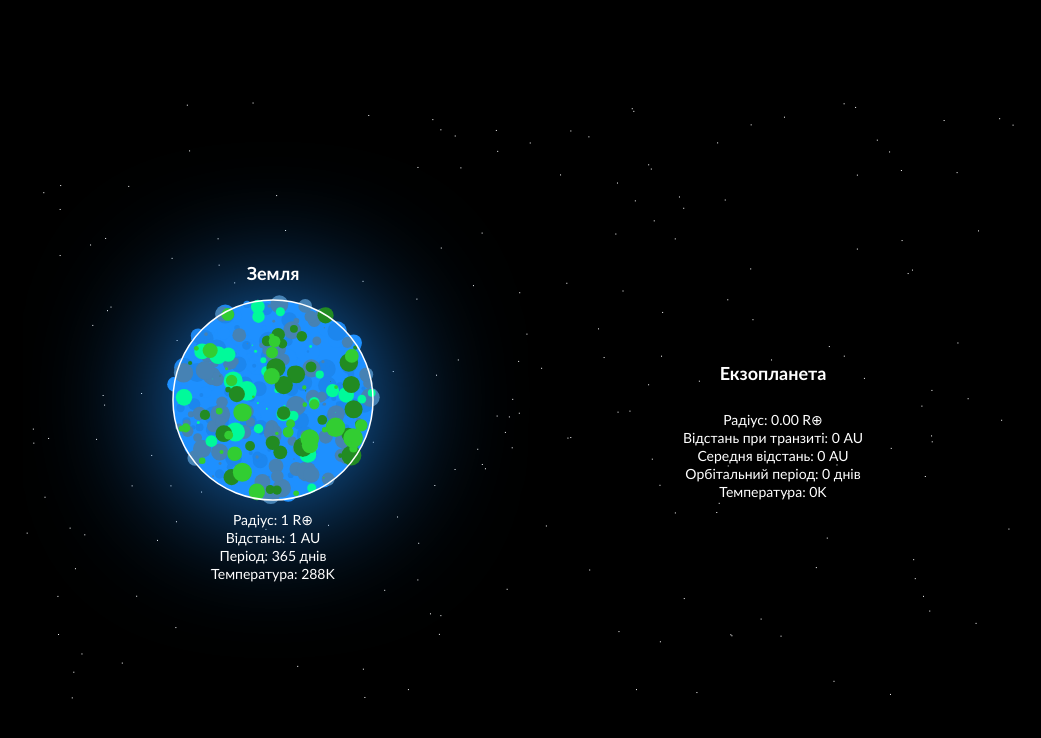
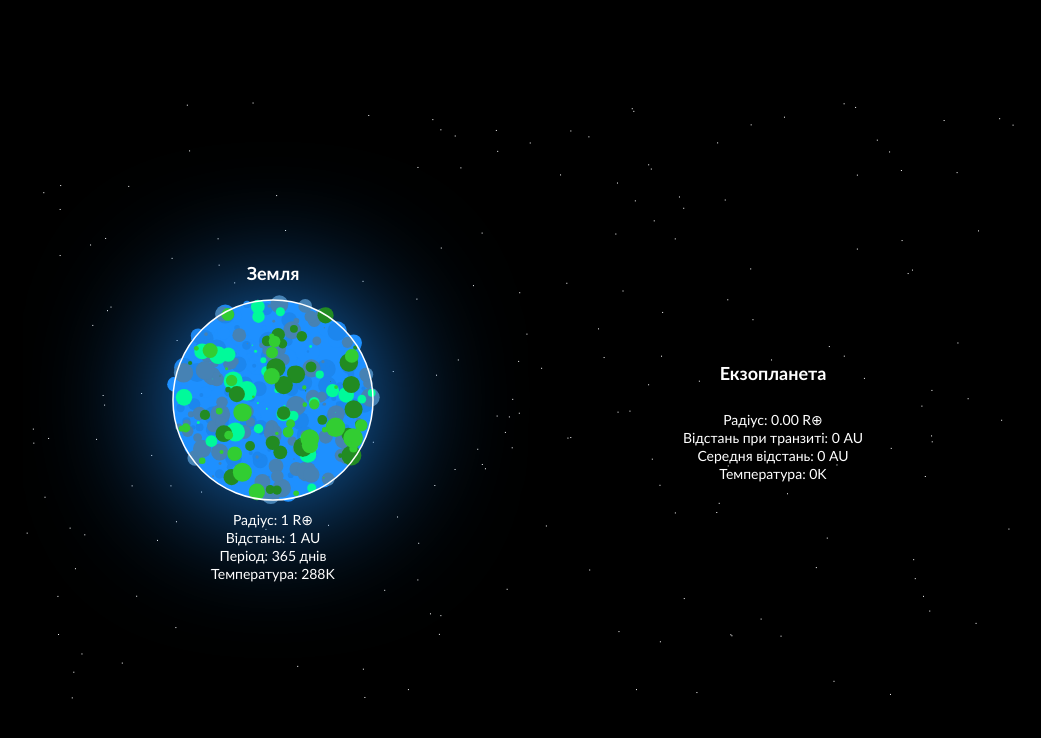
Before and after one commit to MartyniukAleksei/iaso-som-v1, a website: page exoplanet.html in a window 1280 px wide. Shown: the whole page, without its empty margins (117-1158 px from the left). Drawn offline with Linux system fonts and the light colour scheme.

Commit message:
Add files via upload

```diff
--- a/exoplanet.html
+++ b/exoplanet.html
@@ -1,7 +1,7 @@
 <!DOCTYPE html>
 <html lang="uk">
   <head>
-<meta charset="UTF-8">
+    <meta charset="UTF-8" />
     <title>Екзопланета</title>
     <style>
       body {
@@ -20,8 +20,15 @@
     </style>
     <meta name="viewport" content="width=device-width, initial-scale=1" />
     <style>
-  canvas { max-width: 100%; height: auto; display:block; }
-  body { margin: 0; background:#000; }
+      canvas {
+        max-width: 100%;
+        height: auto;
+        display: block;
+      }
+      body {
+        margin: 0;
+        background: #000;
+      }
     </style>
   </head>
   <body>
@@ -30,161 +37,211 @@
       const canvas = document.getElementById("canvas");
       const ctx = canvas.getContext("2d");
 
-function interpolateColors(color1, color2, steps){
-  const c1=parseInt(color1.slice(1),16);
-  const c2=parseInt(color2.slice(1),16);
-  const r1=(c1>>16)&0xFF, g1=(c1>>8)&0xFF, b1=c1&0xFF;
-  const r2=(c2>>16)&0xFF, g2=(c2>>8)&0xFF, b2=c2&0xFF;
-  const arr=[];
-  for(let i=0;i<steps;i++){
-    const t=i/(steps-1);
-    const r=Math.round(r1+(r2-r1)*t);
-    const g=Math.round(g1+(g2-g1)*t);
-    const b=Math.round(b1+(b2-b1)*t);
-    arr.push(`#${((1<<24)+ (r<<16)+(g<<8)+b).toString(16).slice(1)}`);
+      function interpolateColors(color1, color2, steps) {
+        const c1 = parseInt(color1.slice(1), 16);
+        const c2 = parseInt(color2.slice(1), 16);
+        const r1 = (c1 >> 16) & 0xff,
+          g1 = (c1 >> 8) & 0xff,
+          b1 = c1 & 0xff;
+        const r2 = (c2 >> 16) & 0xff,
+          g2 = (c2 >> 8) & 0xff,
+          b2 = c2 & 0xff;
+        const arr = [];
+        for (let i = 0; i < steps; i++) {
+          const t = i / (steps - 1);
+          const r = Math.round(r1 + (r2 - r1) * t);
+          const g = Math.round(g1 + (g2 - g1) * t);
+          const b = Math.round(b1 + (b2 - b1) * t);
+          arr.push(
+            `#${((1 << 24) + (r << 16) + (g << 8) + b).toString(16).slice(1)}`
+          );
         }
         return arr;
       }
 
-function buildColorPalette(temp,isEarth=false){
-  if(isEarth){
-    const blueColors=["#1E90FF","#1C86EE","#4682B4"];
-    const greenColors=["#00FA9A","#228B22","#32CD32"];
-    return {blue:blueColors,green:greenColors};
-  }else{
+      function buildColorPalette(temp, isEarth = false) {
+        if (isEarth) {
+          const blueColors = ["#1E90FF", "#1C86EE", "#4682B4"];
+          const greenColors = ["#00FA9A", "#228B22", "#32CD32"];
+          return { blue: blueColors, green: greenColors };
+        } else {
           let baseColors;
-    if(temp<200) baseColors=["#191970","#00008B","#1E90FF"];
-    else if(temp<400) baseColors=["#1E90FF","#4169E1","#4682B4","#5F9EA0"];
-    else if(temp<600) baseColors=["#006400","#008000","#2E8B57","#20B2AA"];
-    else if(temp<800) {
+          if (temp < 200) baseColors = ["#191970", "#00008B", "#1E90FF"];
+          else if (temp < 400)
+            baseColors = ["#1E90FF", "#4169E1", "#4682B4", "#5F9EA0"];
+          else if (temp < 600)
+            baseColors = ["#006400", "#008000", "#2E8B57", "#20B2AA"];
+          else if (temp < 800) {
             // Нові локанічні та реалістичні кольори для діапазону 600-800K
-      baseColors=["#556B2F","#6B8E23","#BDB76B","#DAA520"]; // оливково-зелений → пастельний жовтий
+            baseColors = ["#556B2F", "#6B8E23", "#BDB76B", "#DAA520"]; // оливково-зелений → пастельний жовтий
+          } else if (temp < 1000)
+            baseColors = ["#FFD700", "#FFA500", "#FFA07A", "#F0E68C"];
+          else if (temp < 1200)
+            baseColors = ["#FF8C00", "#FF6347", "#FF4500", "#FF7F50"];
+          else if (temp < 1500) baseColors = ["#FF4500", "#FF0000", "#B22222"];
+          else if (temp < 1800) baseColors = ["#B22222", "#8B0000", "#800000"];
+          else if (temp < 2200) baseColors = ["#800000", "#5C0000", "#4B0000"];
+          else baseColors = ["#4B0000", "#3E0000", "#330000", "#280000"];
+
+          let palette = [];
+          for (let i = 0; i < baseColors.length - 1; i++) {
+            palette = palette.concat(
+              interpolateColors(baseColors[i], baseColors[i + 1], 5).slice(0, 4)
+            );
           }
-    else if(temp<1000) baseColors=["#FFD700","#FFA500","#FFA07A","#F0E68C"];
-    else if(temp<1200) baseColors=["#FF8C00","#FF6347","#FF4500","#FF7F50"];
-    else if(temp<1500) baseColors=["#FF4500","#FF0000","#B22222"];
-    else if(temp<1800) baseColors=["#B22222","#8B0000","#800000"];
-    else if(temp<2200) baseColors=["#800000","#5C0000","#4B0000"];
-    else baseColors=["#4B0000","#3E0000","#330000","#280000"];
-
-    let palette=[];
-    for(let i=0;i<baseColors.length-1;i++){
-      palette=palette.concat(interpolateColors(baseColors[i],baseColors[i+1],5).slice(0,4));
-    }
-    palette.push(baseColors[baseColors.length-1]);
+          palette.push(baseColors[baseColors.length - 1]);
           return palette;
         }
       }
 
-function drawPatchyPlanet(ctx,x,y,r,temp,label,data,isEarth=false){
-  if(isEarth){
-    const palette=buildColorPalette(temp,true);
+      function drawPatchyPlanet(
+        ctx,
+        x,
+        y,
+        r,
+        temp,
+        label,
+        data,
+        isEarth = false
+      ) {
+        if (isEarth) {
+          const palette = buildColorPalette(temp, true);
 
-    ctx.shadowBlur=1.4*r;
-    ctx.shadowColor=palette.blue[0];
+          ctx.shadowBlur = 1.4 * r;
+          ctx.shadowColor = palette.blue[0];
           ctx.beginPath();
-    ctx.arc(x,y,r,0,2*Math.PI);
-    ctx.fillStyle=palette.blue[0];
+          ctx.arc(x, y, r, 0, 2 * Math.PI);
+          ctx.fillStyle = palette.blue[0];
           ctx.fill();
-    ctx.shadowBlur=0;
+          ctx.shadowBlur = 0;
 
-    for(let i=0;i<palette.blue.length;i++){
-      ctx.fillStyle=palette.blue[i];
-      for(let p=0;p<100;p++){
-        const angle=Math.random()*2*Math.PI;
-        const dist=Math.sqrt(Math.random())*r;
+          for (let i = 0; i < palette.blue.length; i++) {
+            ctx.fillStyle = palette.blue[i];
+            for (let p = 0; p < 100; p++) {
+              const angle = Math.random() * 2 * Math.PI;
+              const dist = Math.sqrt(Math.random()) * r;
               ctx.beginPath();
-        ctx.arc(x+dist*Math.cos(angle),y+dist*Math.sin(angle),r*0.1*Math.random(),0,2*Math.PI);
+              ctx.arc(
+                x + dist * Math.cos(angle),
+                y + dist * Math.sin(angle),
+                r * 0.1 * Math.random(),
+                0,
+                2 * Math.PI
+              );
               ctx.fill();
             }
           }
 
-    for(let i=0;i<palette.green.length;i++){
-      ctx.fillStyle=palette.green[i];
-      for(let p=0;p<40;p++){
-        const angle=Math.random()*2*Math.PI;
-        const dist=Math.sqrt(Math.random())*r;
+          for (let i = 0; i < palette.green.length; i++) {
+            ctx.fillStyle = palette.green[i];
+            for (let p = 0; p < 40; p++) {
+              const angle = Math.random() * 2 * Math.PI;
+              const dist = Math.sqrt(Math.random()) * r;
               ctx.beginPath();
-        ctx.arc(x+dist*Math.cos(angle),y+dist*Math.sin(angle),r*0.1*Math.random(),0,2*Math.PI);
+              ctx.arc(
+                x + dist * Math.cos(angle),
+                y + dist * Math.sin(angle),
+                r * 0.1 * Math.random(),
+                0,
+                2 * Math.PI
+              );
               ctx.fill();
             }
           }
+        } else {
+          const palette = buildColorPalette(temp, false);
 
-  }else{
-    const palette=buildColorPalette(temp,false);
+          const glow = 1.4 * r + temp / 500;
+          ctx.shadowBlur = glow;
+          ctx.shadowColor = palette[0];
+          ctx.beginPath();
+          ctx.arc(x, y, r, 0, 2 * Math.PI);
+          ctx.fillStyle = palette[0];
+          ctx.fill();
+          ctx.shadowBlur = 0;
 
-    const glow=1.4*r + temp/500;
-    ctx.shadowBlur=glow;
-    ctx.shadowColor=palette[0];
+          for (let i = 0; i < palette.length; i++) {
+            ctx.fillStyle = palette[i];
+            for (let p = 0; p < 25; p++) {
+              const angle = Math.random() * 2 * Math.PI;
+              const dist = Math.sqrt(Math.random()) * r;
               ctx.beginPath();
-    ctx.arc(x,y,r,0,2*Math.PI);
-    ctx.fillStyle=palette[0];
-    ctx.fill();
-    ctx.shadowBlur=0;
-
-    for(let i=0;i<palette.length;i++){
-      ctx.fillStyle=palette[i];
-      for(let p=0;p<25;p++){
-        const angle=Math.random()*2*Math.PI;
-        const dist=Math.sqrt(Math.random())*r;
-        ctx.beginPath();
-        ctx.arc(x+dist*Math.cos(angle),y+dist*Math.sin(angle),r*0.1*Math.random(),0,2*Math.PI);
+              ctx.arc(
+                x + dist * Math.cos(angle),
+                y + dist * Math.sin(angle),
+                r * 0.1 * Math.random(),
+                0,
+                2 * Math.PI
+              );
               ctx.fill();
             }
           }
         }
 
         ctx.beginPath();
-  ctx.arc(x,y,r,0,2*Math.PI);
-  ctx.strokeStyle="#fff";
-  ctx.lineWidth=1.5;
+        ctx.arc(x, y, r, 0, 2 * Math.PI);
+        ctx.strokeStyle = "#fff";
+        ctx.lineWidth = 1.5;
         ctx.stroke();
 
-  ctx.fillStyle="white";
-  ctx.font="bold 18px Trebuchet MS";
-  ctx.textAlign="center";
-  ctx.fillText(label,x,y-r-20);
-  ctx.font="14px Trebuchet MS";
-  let offsetY=25;
-  data.forEach(line=>{
-    ctx.fillText(line,x,y+r+offsetY);
-    offsetY+=18;
+        ctx.fillStyle = "white";
+        ctx.font = "bold 18px Trebuchet MS";
+        ctx.textAlign = "center";
+        ctx.fillText(label, x, y - r - 20);
+        ctx.font = "14px Trebuchet MS";
+        let offsetY = 25;
+        data.forEach((line) => {
+          ctx.fillText(line, x, y + r + offsetY);
+          offsetY += 18;
         });
       }
 
-function drawComparison(planet){
-  ctx.clearRect(0,0,canvas.width,canvas.height);
-  ctx.fillStyle="black";
-  ctx.fillRect(0,0,canvas.width,canvas.height);
+      function drawComparison(planet) {
+        ctx.clearRect(0, 0, canvas.width, canvas.height);
+        ctx.fillStyle = "black";
+        ctx.fillRect(0, 0, canvas.width, canvas.height);
 
-  for(let i=0;i<200;i++){
-    ctx.fillStyle="white";
-    ctx.fillRect(Math.random()*canvas.width,Math.random()*canvas.height,1,1);
+        for (let i = 0; i < 200; i++) {
+          ctx.fillStyle = "white";
+          ctx.fillRect(
+            Math.random() * canvas.width,
+            Math.random() * canvas.height,
+            1,
+            1
+          );
         }
 
-  const earthBase=1;
-  const exoBase=planet.radius;
-  const maxR=100;
-  const scale=maxR/Math.max(earthBase,exoBase);
-  const earthR=earthBase*scale;
-  const exoR=exoBase*scale;
-  const earthX=canvas.width*0.25;
-  const exoX=canvas.width*0.75;
-  const centerY=canvas.height/2;
+        const earthBase = 1;
+        const exoBase = planet.radius;
+        const maxR = 100;
+        const scale = maxR / Math.max(earthBase, exoBase);
+        const earthR = earthBase * scale;
+        const exoR = exoBase * scale;
+        const earthX = canvas.width * 0.25;
+        const exoX = canvas.width * 0.75;
+        const centerY = canvas.height / 2;
 
-  drawPatchyPlanet(ctx,earthX,centerY,earthR,288,"Земля",[
+        drawPatchyPlanet(
+          ctx,
+          earthX,
+          centerY,
+          earthR,
+          288,
+          "Земля",
+          [
             "Радіус: 1 R⊕",
             "Відстань: 1 AU",
             "Період: 365 днів",
-    "Температура: 288K"
-  ],true);
+            "Температура: 288K",
+          ],
+          true
+        );
 
-  drawPatchyPlanet(ctx,exoX,centerY,exoR,planet.temp,"Екзопланета",[
+        drawPatchyPlanet(ctx, exoX, centerY, exoR, planet.temp, "Екзопланета", [
           `Радіус: ${planet.radius.toFixed(2)} R⊕`,
           `Відстань при транзиті: ${planet.transitDist} AU`,
           `Середня відстань: ${planet.avgDist} AU`,
-    `Орбітальний період: ${planet.period} днів`,
-    `Температура: ${planet.temp}K`
+          `Температура: ${planet.temp}K`,
         ]);
       }
 
@@ -194,18 +251,18 @@ function num(v, fallback) {
       }
 
       const qp = new URLSearchParams(location.search);
-  const planetRadius = num(qp.get("radius"), 1.66);       // R⊕
-  const transitDist  = num(qp.get("transitDist"), 0.5);   // AU (дистанція під час транзиту, якщо є)
-  const avgDist      = num(qp.get("avgDist"), 1.096);     // AU (середня)
-  const period       = num(qp.get("period"), 120);        // днів
-  const temp         = num(qp.get("temp"), 1286);         // K
+      const planetRadius = num(qp.get("radius"), 1.66); // R⊕
+      const transitDist = num(qp.get("transitDist"), 0.5); // AU (дистанція під час транзиту, якщо є)
+      const avgDist = num(qp.get("avgDist"), 1.096); // AU (середня)
+      const period = num(qp.get("period"), 120); // днів
+      const temp = num(qp.get("temp"), 1286); // K
 
       const myPlanet = {
         radius: planetRadius,
         transitDist: transitDist,
         period: period,
         temp: temp,
-    avgDist: avgDist
+        avgDist: avgDist,
       };
 
       drawComparison(myPlanet);
--- a/result-fetching.js
+++ b/result-fetching.js
@@ -190,6 +190,8 @@
       if (el) el.textContent = text;
     };
 
+    const type = document.querySelector(".result-percent-label");
+    type.innerHTML = result.classification;
     const percent = result.percent ?? result.score_percent ?? "";
     const objectId = result.object_id ?? result.tic_id ?? result.id ?? "—";
     const radius = toNum(result.planet_radius);
```
Also changed, not shown: form-submission.js (+7 -9 lines), index.html (+22 -9 lines). Lines whose indentation alone changed are shown as unchanged.
